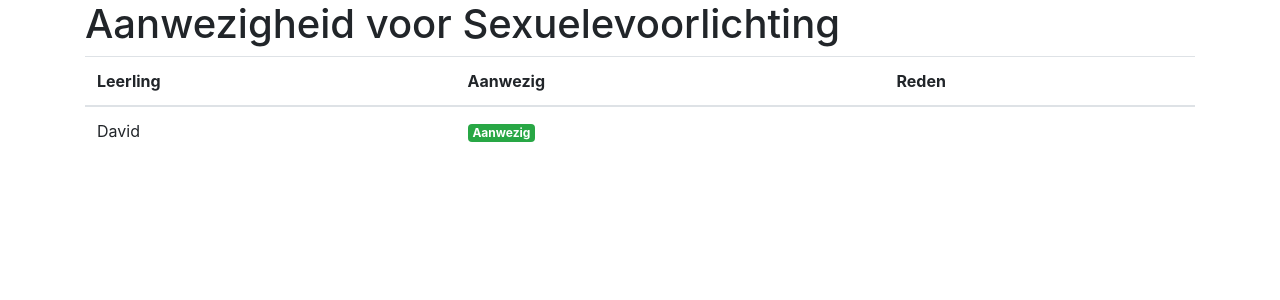
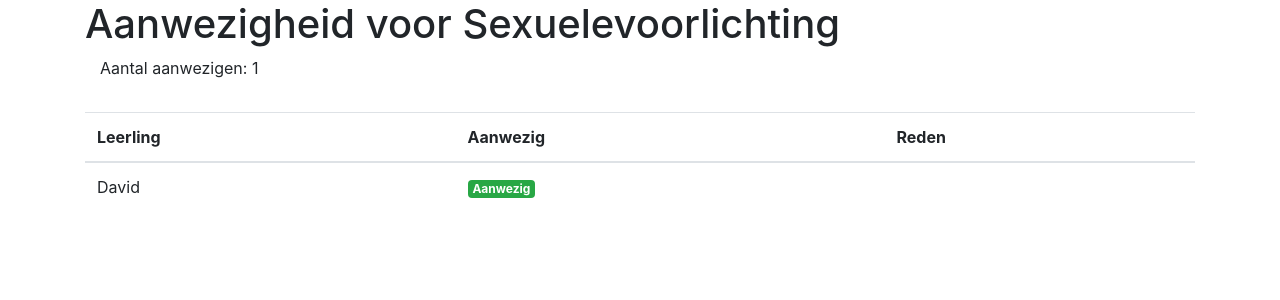
Before and after one commit to Max-1056897/SecurityWP3, a Flask app: page /les/2 in a window 1280 px wide. Shown: the top 300 px of the page. Run offline with Flask 3, Linux system fonts and the light colour scheme; data comes from the database, SQL or seed files in the repository; some libraries are stand-ins or nearby versions.

Commit message:
ADDED: een count hoeveel mensen er per les aanwezig zijn

```diff
--- a/app.py
+++ b/app.py
@@ -187,10 +187,13 @@ def les_overzicht(id):
         # De les is gevonden, haal de aanwezigheidsgegevens op voor deze les
         c.execute("SELECT leerlingen.naam, aanwezigheid.aanwezig, aanwezigheid.reden FROM aanwezigheid JOIN leerlingen ON aanwezigheid.leerling_id=leerlingen.leerling_id WHERE aanwezigheid.les_id=?", (id,))
         aanwezigheden = c.fetchall()
+        c.execute("SELECT COUNT(*) FROM aanwezigheid WHERE les_id=? AND aanwezig=1", (id,))
+        count = c.fetchone()[0]
+
         conn.close()
 
         # Render de template met de aanwezigheidsgegevens en de lesgegevens
-        return render_template('les.html', aanwezigheden=aanwezigheden, les=les, vak=vak)
+        return render_template('les.html', aanwezigheden=aanwezigheden, les=les, vak=vak, count=count)
     else:
         # De les is niet gevonden, geef een foutmelding
         conn.close()
--- a/templates/les.html
+++ b/templates/les.html
@@ -7,6 +7,12 @@
   <body>
     <div class="container">
       <h1>Aanwezigheid voor {{ vak[0] }}</h1>
+      <div class="container">
+        <p>Aantal aanwezigen: {{ count }}</p>
+        <table class="table">
+          <!-- rest van de code -->
+        </table>
+      </div>
       <table class="table">
         <thead>
           <tr>
```
